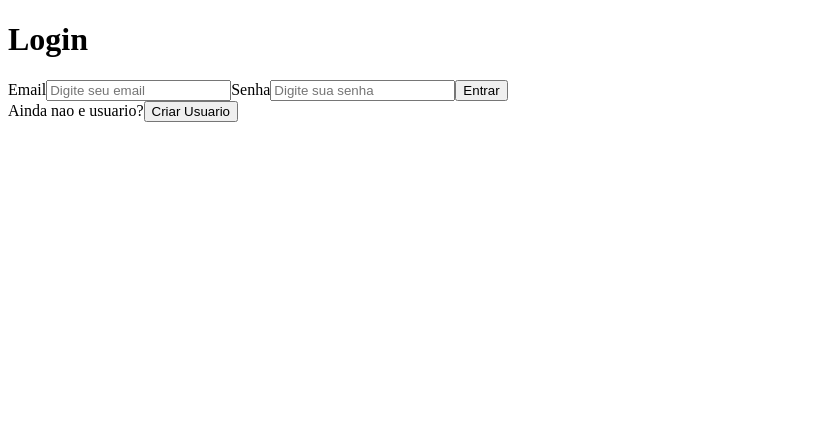
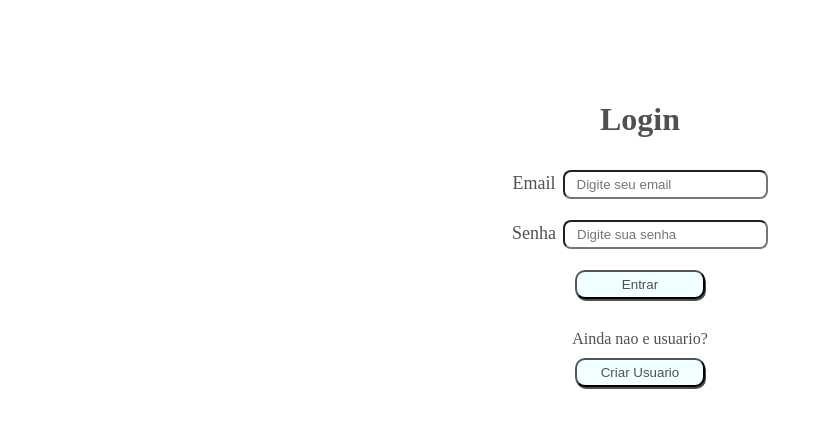
Before and after one commit to Henrique-M01/frontVollSollutions, a React (Create React App) app: page / in a window 1280 px wide. Shown: the top 428 px of the page, without its empty margins (0-823 px from the left). Built offline with nearby package versions, Linux system fonts and the light colour scheme.

Commit message:
feat: add style login page

```diff
--- a/src/pages/Login.jsx
+++ b/src/pages/Login.jsx
@@ -2,6 +2,7 @@ import { useState, useContext } from 'react';
 import { useNavigate } from 'react-router-dom';
 import MyContext from '../Context/MyContext';
 import { loginValidate } from '../services/RequestAPI';
+import '../style/Login.css';
 
 export default function Login() {
   const { setToken, setRole, setCoins, setName } = useContext(MyContext);
@@ -24,8 +25,8 @@ export default function Login() {
   }
 
   return (
-    <div>
-      <h1>Login</h1>
+    <div className="login-container">
+      <h1 className="title">Login</h1>
       <form>
         <label>
           Email
@@ -52,8 +53,8 @@ export default function Login() {
           Entrar
         </button>
       </form>
-      {login && <span>Usuario ou senha invalidos</span>}
-      <div>
+      {login && <span className="error-login">Usuario ou senha invalidos</span>}
+      <div className="new-user">
         <span>Ainda nao e usuario?</span>
         <button
           onClick={ () => navigate('/create') }
--- /dev/null
+++ b/src/style/Login.css
@@ -0,0 +1,63 @@
+.login-container {
+  display: flex;
+  flex-direction: column;
+  margin-top: 80px;
+  align-items: center;
+}
+
+.title {
+  font-size: xx-large;
+  color: rgb(80, 80, 80);
+}
+
+.error-login {
+  color: red;
+  font-size: medium;
+}
+
+.new-user {
+  display: flex;
+  flex-direction: column;
+  align-items: center;
+  margin-top: 20px;
+  justify-content: space-around;
+  color: rgb(80, 80, 80);
+}
+
+.new-user > span {
+  margin-bottom: 10px;
+}
+
+form {
+  display: flex;
+  flex-direction: column;
+  max-width: fit-content;
+  align-items: center;
+  height: 150px;
+  justify-content: space-around;
+}
+
+button {
+  width: 130px;
+  padding: 5px 14px;
+  border-radius: 10px;
+  color: rgb(80, 80, 80);
+  background-color: azure;
+  box-shadow: 1px 2px rgb(80, 80, 80);
+}
+
+button:hover {
+  background-color: blanchedalmond;
+  transition: 200ms;
+}
+
+label {
+  color: rgb(80, 80, 80);
+  font-size: large;
+}
+
+input {
+  padding: 5px 12px;
+  border-radius: 8px;
+  margin-left: 7px;
+}
```
Also changed, not shown: src/services/RequestAPI.js (line endings or trailing spaces).
